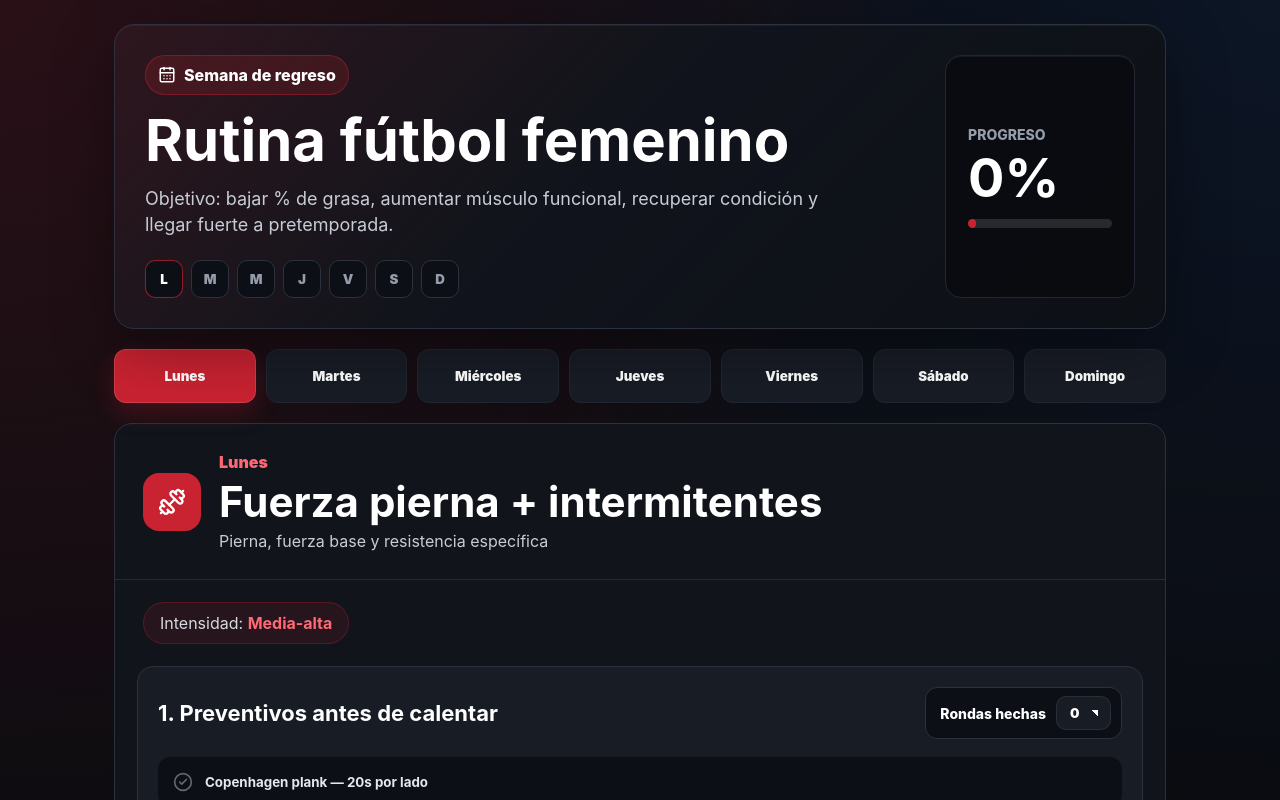
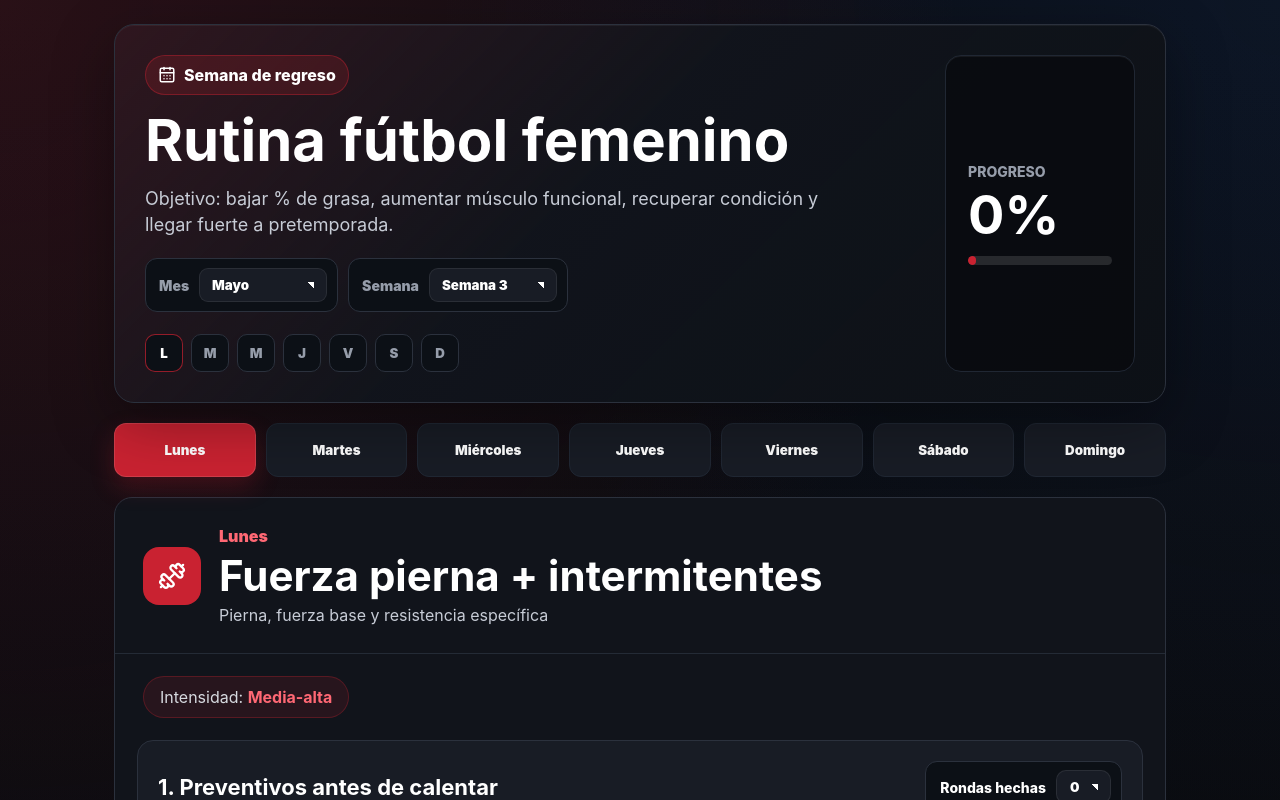
Before and after one commit to luileonf/wicha-rutina, a React (Vite) app: page / in a window 1280 px wide. Shown: the top 800 px of the page. Built offline with nearby package versions, Linux system fonts and the light colour scheme.

Commit message:
Add files via upload

```diff
--- a/src/main.jsx
+++ b/src/main.jsx
@@ -99,12 +99,35 @@ const weekPlan = [
 ];
 
 const dayLetters = ["L", "M", "M", "J", "V", "S", "D"];
-const progressStorageKey = "wicha-fut-progress-v1";
+const months = [
+  "Enero",
+  "Febrero",
+  "Marzo",
+  "Abril",
+  "Mayo",
+  "Junio",
+  "Julio",
+  "Agosto",
+  "Septiembre",
+  "Octubre",
+  "Noviembre",
+  "Diciembre"
+];
+const weekOptions = [1, 2, 3, 4, 5];
+const today = new Date();
+const initialMonth = today.getMonth();
+const initialWeek = Math.min(5, Math.ceil(today.getDate() / 7));
+const progressStorageKey = "wicha-fut-progress-v2";
+const previousProgressStorageKey = "wicha-fut-progress-v1";
+const getPeriodKey = (month, week) => `${month}-week-${week}`;
 
-const loadSavedProgress = () => {
+const loadAllProgress = () => {
   try {
     const saved = window.localStorage.getItem(progressStorageKey);
-    return saved ? JSON.parse(saved) : {};
+    if (saved) return JSON.parse(saved);
+
+    const previousSaved = window.localStorage.getItem(previousProgressStorageKey);
+    return previousSaved ? { [getPeriodKey(initialMonth, initialWeek)]: JSON.parse(previousSaved) } : {};
   } catch {
     return {};
   }
@@ -122,16 +145,35 @@ function SoccerBallIcon() {
 }
 
 function App() {
+  const [allProgress, setAllProgress] = useState(loadAllProgress);
+  const [selectedMonth, setSelectedMonth] = useState(initialMonth);
+  const [selectedWeek, setSelectedWeek] = useState(initialWeek);
   const [selectedDay, setSelectedDay] = useState("Lunes");
-  const [savedProgress] = useState(loadSavedProgress);
-  const [checked, setChecked] = useState(savedProgress.checked ?? {});
-  const [roundsDone, setRoundsDone] = useState(savedProgress.roundsDone ?? {});
-  const [completedBlocks, setCompletedBlocks] = useState(savedProgress.completedBlocks ?? {});
+  const periodKey = getPeriodKey(selectedMonth, selectedWeek);
+  const currentProgress = allProgress[periodKey] ?? {};
+  const checked = currentProgress.checked ?? {};
+  const roundsDone = currentProgress.roundsDone ?? {};
+  const completedBlocks = currentProgress.completedBlocks ?? {};
   const current = useMemo(() => weekPlan.find((d) => d.day === selectedDay), [selectedDay]);
 
   useEffect(() => {
-    window.localStorage.setItem(progressStorageKey, JSON.stringify({ checked, roundsDone, completedBlocks }));
-  }, [checked, roundsDone, completedBlocks]);
+    window.localStorage.setItem(progressStorageKey, JSON.stringify(allProgress));
+  }, [allProgress]);
+
+  const updatePeriodProgress = (updates) => {
+    setAllProgress((prev) => {
+      const periodProgress = prev[periodKey] ?? {};
+      return {
+        ...prev,
+        [periodKey]: {
+          checked: periodProgress.checked ?? {},
+          roundsDone: periodProgress.roundsDone ?? {},
+          completedBlocks: periodProgress.completedBlocks ?? {},
+          ...updates
+        }
+      };
+    });
+  };
 
   const isPreventiveBlock = (block) => block.name.toLowerCase().includes("preventiv");
   const roundText = (block) => block.items.find((item) => /\d+\s*rondas?/i.test(item));
@@ -190,16 +232,16 @@ function App() {
 
   const toggleItem = (day, block, item) => {
     const key = `${day}-${block}-${item}`;
-    setChecked((prev) => ({ ...prev, [key]: !prev[key] }));
+    updatePeriodProgress({ checked: { ...checked, [key]: !checked[key] } });
   };
 
   const updateRounds = (day, block, value) => {
-    setRoundsDone((prev) => ({ ...prev, [blockKey(day, block)]: value }));
+    updatePeriodProgress({ roundsDone: { ...roundsDone, [blockKey(day, block)]: value } });
   };
 
   const toggleBlock = (day, block) => {
     const key = blockKey(day, block);
-    setCompletedBlocks((prev) => ({ ...prev, [key]: !prev[key] }));
+    updatePeriodProgress({ completedBlocks: { ...completedBlocks, [key]: !completedBlocks[key] } });
   };
 
   return (
@@ -209,6 +251,24 @@ function App() {
           <div className="eyebrow"><CalendarDays size={18} /> Semana de regreso</div>
           <h1>Rutina fútbol femenino</h1>
           <p>Objetivo: bajar % de grasa, aumentar músculo funcional, recuperar condición y llegar fuerte a pretemporada.</p>
+          <div className="periodPicker">
+            <label>
+              <span>Mes</span>
+              <select value={selectedMonth} onChange={(event) => setSelectedMonth(Number(event.target.value))}>
+                {months.map((month, index) => (
+                  <option key={month} value={index}>{month}</option>
+                ))}
+              </select>
+            </label>
+            <label>
+              <span>Semana</span>
+              <select value={selectedWeek} onChange={(event) => setSelectedWeek(Number(event.target.value))}>
+                {weekOptions.map((week) => (
+                  <option key={week} value={week}>Semana {week}</option>
+                ))}
+              </select>
+            </label>
+          </div>
           <div className="weekChecks" aria-label="Progreso por día">
             {weekPlan.map((day, index) => {
               const dayComplete = isDayComplete(day);
--- a/src/style.css
+++ b/src/style.css
@@ -99,6 +99,49 @@ h1 {
   max-width: 680px;
   font-size: 18px;
   line-height: 1.45;
+}
+
+.periodPicker {
+  display: flex;
+  flex-wrap: wrap;
+  gap: 10px;
+  margin-top: 20px;
+}
+
+.periodPicker label {
+  display: inline-flex;
+  align-items: center;
+  gap: 10px;
+  padding: 9px 10px 9px 13px;
+  background: var(--panel-deep);
+  border: 1px solid var(--border);
+  border-radius: 12px;
+  color: white;
+  font-size: 14px;
+  font-weight: 900;
+}
+
+.periodPicker span {
+  color: var(--muted);
+}
+
+.periodPicker select {
+  appearance: none;
+  min-width: 128px;
+  border: 1px solid rgba(255,255,255,.08);
+  border-radius: 9px;
+  padding: 8px 30px 8px 12px;
+  color: white;
+  background:
+    linear-gradient(45deg, transparent 50%, white 50%) right 12px center / 6px 6px no-repeat,
+    var(--panel-soft);
+  cursor: pointer;
+  font-weight: 900;
+}
+
+.periodPicker option {
+  background: var(--panel-deep);
+  color: white;
 }
 
 .weekChecks {
@@ -448,6 +491,14 @@ footer b {
     min-width: 0;
     width: 100%;
   }
+  .periodPicker,
+  .periodPicker label,
+  .periodPicker select {
+    width: 100%;
+  }
+  .periodPicker label {
+    justify-content: space-between;
+  }
   .blockHeader {
     align-items: flex-start;
     flex-direction: column;
```
